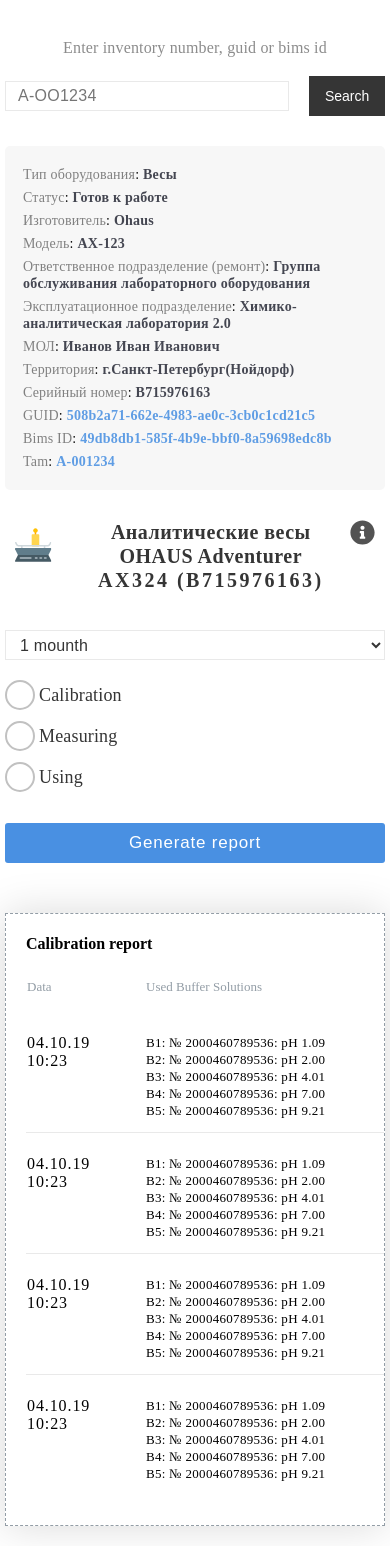
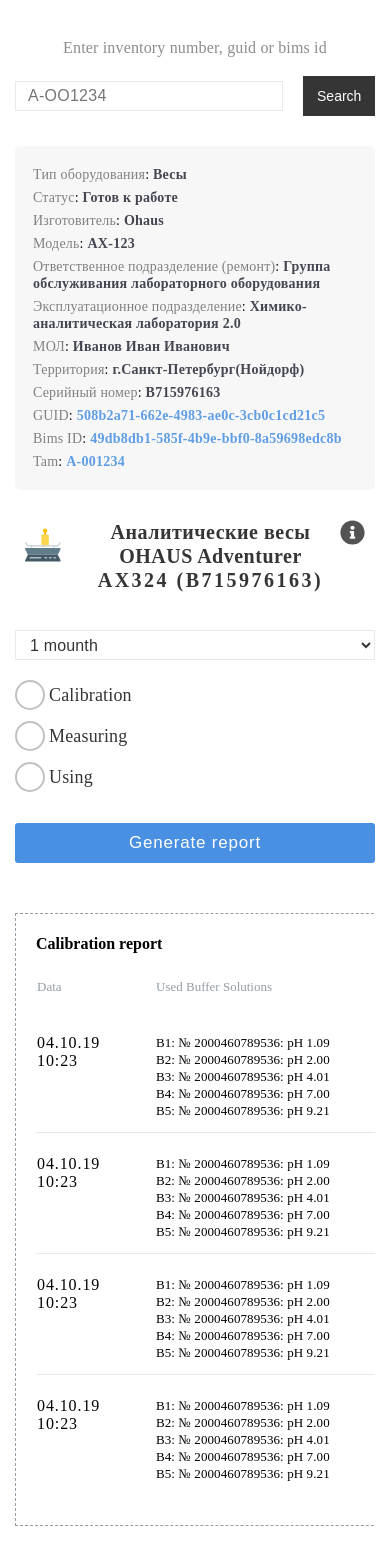
Before and after one commit to shutemov/biocad-test-task, a Vue app: page / in a window 390 px wide. Built offline with nearby package versions, Linux system fonts and the light colour scheme; a web font is replaced by a local one.

Commit message:
Corrects the semantics of styles

```diff
--- a/src/App.vue
+++ b/src/App.vue
@@ -30,16 +30,14 @@ export default {
         font-weight: normal;
     }
 
-body{
-    margin:0;
+    body {
+        margin: 0;
         padding: 0;
     }
 
-  @media (max-width: 700px) {
+    @media screen and (max-width: 700px) {
         #app {
-      /*form*/
-      padding: 6.0px 5.0px 20.0px 5.0px;
-      /*padding:0px;*/
+            padding: 6.0px 15.0px 20.0px 15.0px;
             box-sizing: border-box;
         }
     }
--- a/src/components/InsrumentCalibrationReportPage.vue
+++ b/src/components/InsrumentCalibrationReportPage.vue
@@ -1,5 +1,6 @@
 <template>
     <div class="main-container">
+
         <!--  HEAD BLOCK  -->
         <div class="head">
             <filter-devices></filter-devices>
@@ -7,25 +8,30 @@
 
         <!--  BODY  BLOCK   -->
         <div class="body">
+
             <!--   LEFT SIDE   -->
-            <div class="left-side ">
+            <div class="left-side">
                 <div class="left-side__content">
+
                     <!--  UNIT NAME  -->
-                    <unit-name :title="this.unitName"></unit-name>
+                    <unit-name :unit-name-data="this.unitName"/>
 
                     <!--  REPORT FILTER  -->
-                    <report-filters class="report-filter"></report-filters>
+                    <div class="left-side__report-filter">
+                        <report-filters/>
+                    </div>
+
                 </div>
 
                 <!--  GENERATE REPORT BUTTON  -->
                 <button class="generate-button" @click="generate">
-                    Generate report
+                    <span class="generate-button__text">Generate report</span>
                 </button>
             </div>
 
             <!--  RIGHT SIDE  -->
             <div class="right-side">
-                <device-info class="device-info" :device="getDevice"></device-info>
+                <device-info :device="getDevice"></device-info>
             </div>
         </div>
 
@@ -69,7 +75,7 @@
                     bodyReportTableData: []
                 },
 
-                unitName: undefined
+                unitName: undefined,
             };
         },
 
@@ -130,7 +136,7 @@
 
     /*margin of global elements*/
 
-    .body{
+    .body {
         /*form*/
         margin-top: 20px;
     }
@@ -141,12 +147,6 @@
     }
 
     /*---*/
-
-    .head {
-        /*form*/
-        width: 390px;
-        height: 90px;
-    }
 
     .body {
         /*form*/
@@ -167,7 +167,7 @@
         margin-left: 30px;
     }
 
-    .report-filter {
+    .left-side__report-filter {
         /*form*/
         margin-top: 30px;
     }
@@ -179,7 +179,7 @@
         background: #4990e2;
         border-radius: 3px;
         border: none;
-        margin-top:50px;
+        margin-top: 50px;
 
         /*font*/
         color: white;
@@ -191,45 +191,38 @@
         font-feature-settings: "pnum" on, "lnum" on;
     }
 
-    .device-info {
-        /*form*/
-        padding: 20px 18px 20px 18px;
-    }
 
-
-    @media (max-width: 700px) {
+    @media screen and (max-width: 700px) {
         .main-container {
-            /*form*/
-            /*box-sizing: border-box;*/
             width: 100%;
             padding: 0px;
         }
 
         .head {
-            /*form*/
             margin-top: 30px;
             width: 100%;
         }
 
         .body {
-            /*form*/
             display: flex;
             flex-direction: column-reverse;
             width: 100%;
         }
 
         .left-side {
-            /*form*/
             margin-top: 30px;
         }
 
         .right-side {
-            /*form*/
             margin-left: 0px;
         }
 
+        .footer-block {
+            width: 100%;
+            overflow: scroll;
+        }
+
         .generate-button {
-            /*form*/
             width: 100%;
             margin-top: 30px;
             font-size: 17px;
@@ -237,4 +230,3 @@
         }
     }
 </style>
-<!-- Add "scoped" attribute to limit CSS to this component only -->
--- a/src/components/body/DeviceInfo.vue
+++ b/src/components/body/DeviceInfo.vue
@@ -1,20 +1,19 @@
 <template>
     <div class="device-info">
-        <div class="infoItem"
+        <div class="device-info__item"
              v-for="itemInfo in updateInfo"
              :key="itemInfo.id">
 
 
             <!--  display the property of the item  -->
-            <span class="deviceProp" style="color:gray">{{itemInfo.deviceProperty}}</span>:
+            <span class="device-info__property" style="color:gray">{{itemInfo.deviceProperty}}</span>:
 
             <!--  if itemInfo has property "isCopied" then add clickListener and styles  -->
-            <b v-if="itemInfo.isCopied"
-               class="propValue"
+            <b v-if="itemInfo.isCopied" class="device-info__property-value_is-copied"
                @click="copy(itemInfo.value)"
                style="color:#5f9de4;">{{itemInfo.value}}</b>
 
-            <b v-else class="propValue">{{itemInfo.value}}</b>
+            <b v-else class="device-info__property-value">{{itemInfo.value}}</b>
 
         </div>
     </div>
@@ -99,14 +98,15 @@
 <style scoped>
 
     /*Analog line-height*/
-    .infoItem {
+
+    .device-info__item {
         /*form*/
         margin-top: 5px;
         letter-spacing: 0.25px;
         text-align: left;
     }
 
-    .infoItem:first-child {
+    .device-info__item:first-child {
         /*form*/
         margin-top: 0px;
     }
@@ -128,35 +128,38 @@
         line-height: 17px;
     }
 
-    .deviceProp {
+    .device-info__property {
         color: #8c8c8c;
         font-weight: lighter;
         letter-spacing: 0.2px;
     }
 
-    .propValue {
+    .device-info__property-value {
         color: #444651;
     }
 
-    @media (max-width: 700px) {
+    .device-info__property-value_is-copied {
+        color: #5f9de4;
+    }
 
-        /*Analog line-height*/
-        .infoItem {
+    @media screen and (max-width: 700px) {
+
+        /*  Analog line-height  */
+        .device-info__item {
             /*form*/
             margin-top: 6px;
         }
 
-        .infoItem:first-child {
+        .device-info__item:first-child {
             /*form*/
             margin-top: 0px;
         }
 
-        /*------------------*/
+        /*  ------------------  */
         .device-info {
             /*form*/
             width: 100%;
             height: auto;
         }
-
     }
 </style>
--- a/src/components/body/ReportFilters.vue
+++ b/src/components/body/ReportFilters.vue
@@ -1,49 +1,51 @@
 <template>
     <div class="report-filter">
 
-        <select class="report-filter__select">
+        <div class="report-filter__item">
+            <select class="select">
                 <option>1 day</option>
                 <option selected>1 mounth</option>
                 <option>6 mounth</option>
                 <option>1 year</option>
             </select>
+        </div>
 
 
-        <div class="report-filter__checkradio" style="display: flex;flex-direction: column;margin-top: 10px;">
-
-            <div>
-                <input id="calibrationRadio"
-                       type="radio"
+        <div class="report-filter__item">
+            <div class="check-radio-area">
+                <div class="check-radio-area__item">
+                    <input type="radio"
                            name="reportTypeRadio"
                            value="Calibration"
                            checked
                            v-model="reportType"
-                       @change="setReportType">
+                           @change="setReportType"
+                           id="calibrationRadio">
                     <label for="calibrationRadio">Calibration</label>
                 </div>
 
-            <div>
-                <input
-                       id="measuringRadio"
-                       type="radio"
+                <div class="check-radio-area__item">
+                    <input  type="radio"
                             name="reportTypeRadio"
                             value="Measuring"
                             v-model="reportType"
-                       @change="setReportType">
+                            @change="setReportType"
+                            id="measuringRadio">
                     <label for="measuringRadio">Measuring</label>
                 </div>
 
-            <div>
-                <input
-                       id="usingRadio"
-                       type="radio"
+                <div class="check-radio-area__item">
+                    <input type="radio"
                            name="reportTypeRadio"
                            value="Using"
                            v-model="reportType"
-                       @change="setReportType">
+                           @change="setReportType"
+                           id="usingRadio">
                     <label for="usingRadio">Using</label>
                 </div>
             </div>
+        </div>
+
     </div>
 
 </template>
@@ -75,7 +77,7 @@
 </script>
 
 <style scoped>
-    .report-filter__select {
+    .select {
         /*form*/
         width: 220px;
         height: 30px;
@@ -94,7 +96,13 @@
         color: #353535;
     }
 
-    .report-filter__checkradio > div {
+    .check-radio-area {
+        display: flex;
+        flex-direction: column;
+        margin-top: 10px;
+    }
+
+    .check-radio-area > div {
         /*form*/
         margin-top: 10px;
     }
@@ -142,10 +150,9 @@
         }
 
         input[type='radio']:checked {
-            --o:1;
+            --o: 1;
             --s: .5;
         }
-
 
 
         input[type="radio"] + label {
@@ -167,8 +174,8 @@
     }
 
 
-    @media (max-width: 700px) {
-        .report-filter__select {
+    @media screen and (max-width: 700px) {
+        .select {
             /*form*/
             width: 100%;
         }
--- a/src/components/body/UnitName.vue
+++ b/src/components/body/UnitName.vue
@@ -1,7 +1,12 @@
 <template>
     <div class="unit-name">
 
-        <svg class="logo" width="50" height="50" viewBox="0 0 40 40" fill="none" xmlns="http://www.w3.org/2000/svg">
+        <svg class="logo"
+             width="50"
+             height="50"
+             viewBox="0 0 40 40"
+             fill="none"
+             xmlns="http://www.w3.org/2000/svg">
             <g clip-path="url(#clip0)">
                 <path d="M22.3506 10.0006C21.8935 10.0006 21.5228 9.62745 21.5228 9.16724V5.83414C21.5228 5.37393 21.8935 5.00082 22.3506 5.00082C22.8078 5.00082 23.1784 5.37393 23.1784 5.83414V9.16732C23.1783 9.62745 22.8078 10.0006 22.3506 10.0006Z"
                       fill="#FFA000"/>
@@ -36,16 +41,16 @@
         </svg>
 
 
-        <div class="device-title">
-            <span class="device-title__device-title">{{this.unitNameData.title}}</span>
+        <div class="title">
+            <span class="title__text-type">{{this.unitNameData.title}}</span>
             <br>
-            <span class="device-title__device-model">{{this.unitNameData.model}}</span>
+            <span class="title__text-model">{{this.unitNameData.model}}</span>
             <br>
-            <span class="device-title__device-code">{{this.unitNameData.deviceCode}}</span>
+            <span class="title__text-code">{{this.unitNameData.deviceCode}}</span>
         </div>
 
 
-        <span class="info-tooltip">
+        <span class="info">
                 <i class="fas fa-info-circle"></i>
         </span>
     </div>
@@ -67,14 +72,6 @@
                     }
                 }
             },
-
-            tooltipData: {
-                type: String,
-                default: function () {
-                    return 'You can copy the blue code of the device just by clicking on it!'
-                }
-            },
-
         }
     }
 </script>
@@ -90,7 +87,7 @@
         height: 80px;
     }
 
-    .device-title {
+    .title {
         /*form*/
         margin-left: 20px;
         width: 100%;
@@ -107,7 +104,7 @@
         font-feature-settings: 'pnum' on, 'lnum' on;
     }
 
-    .device-title__device-code {
+    .title__text-code {
         letter-spacing: 2.5px;
     }
 
@@ -115,21 +112,21 @@
         margin-left: 0px;
     }
 
-    .info-tooltip {
+    .info {
         position: absolute;
         right: 0px;
         font-size: 22px;
         color: #535353;
     }
 
-    @media (max-width: 700px) {
+    @media screen and (max-width: 700px) {
         .unit-name {
 
             width: 100%;
             justify-content: space-around;
         }
 
-        .info-tooltip {
+        .info {
             /*form*/
             position: relative;
             margin-right: 10px;
@@ -138,7 +135,7 @@
             font-size: 25px;
         }
 
-        .device-title {
+        .title {
             /*font*/
             text-align: center;
         }
--- a/src/components/footer/CalibrationReportBodyItem.vue
+++ b/src/components/footer/CalibrationReportBodyItem.vue
@@ -2,39 +2,43 @@
     <tr class="report-body-item">
 
         <!--  Date  -->
-        <th class="report-body-item__date-cell">
+        <th class="report-body-item__th">
+            <span class="date-cell">
                    {{data.when.date}}
                     <br>
                    {{data.when.time}}
+            </span>
         </th>
 
 
         <!--   Used buffer solution   -->
-        <td class="report-body-item__used-buffer-solution-cell">
-            <div v-for="item in data.usedBufferSolution" :key="item.id">{{item}}</div>
+        <td class="report-body-item__td">
+            <div class="used-buffer-solution-cell">
+                <span class="used-buffer-solution-cell__text" v-for="item in data.usedBufferSolution" :key="item.id">{{item}}<br></span>
+            </div>
         </td>
 
 
         <!--  Slope -->
-        <td class="report-body-item__slope-cell">
-            <!--            <div class="report-body-item__slope-cell">-->
+        <td class="report-body-item__td">
+            <div class="slope-cell">
 
                 <div class="report-body-item__text">{{data.slope}}</div>
 
                 <span v-if="getSlopeState" class="report-body-item__icon positive-icon">
                     <i class="fas fa-check-circle "></i>
                  </span>
-            <span v-else
-                  class="report-body-item__icon negative-icon">
+                <span v-else class="report-body-item__icon negative-icon">
                     <i class="fas fa-times-circle"></i>
                 </span>
-            <!--            </div>-->
+
+            </div>
         </td>
 
 
         <!--   Offset   -->
-        <td>
-            <div class="report-body-item__offset-cell">
+        <td class="report-body-item__td">
+            <div class="offset-cell">
                 <div class="report-body-item__text ">{{data.offset}}</div>
 
                 <span v-if="getOffsetState" class="positive-icon">
@@ -48,7 +52,9 @@
 
 
         <!--        User        -->
-        <td class="report-body-item__user-cell">{{data.user}}</td>
+        <td class="report-body-item__td">
+            <span class="user-cell">{{data.user}}</span>
+        </td>
 
     </tr>
 </template>
@@ -110,6 +116,68 @@
 
 <style scoped>
 
+    .report-body-item{
+        border-bottom: 1px solid #E9E9E9;
+        vertical-align: top;
+    }
+
+    .report-body-item:last-child {
+        border-bottom: none;
+    }
+
+    .report-body-item__td {
+        font-size: 13px;
+        line-height: 15px;
+        letter-spacing: 0.3px;
+    }
+
+    .report-body-item__th,
+    .report-body-item__td {
+        height: auto;
+        padding-top: 22px;
+        padding-bottom: 13px;
+    }
+
+    .report-body-item__th {
+        width: 117px;
+        font-weight: normal;
+    }
+
+    .date-cell {
+        letter-spacing: 0.9px;
+    }
+
+    .slope-cell {
+        display: flex;
+        flex-direction: row;
+        align-items: center;
+        width: 96px;
+    }
+
+    .offset-cell {
+        display: flex;
+        flex-direction: row;
+        align-items: center;
+        width: 114px;
+    }
+
+    .used-buffer-solution-cell {
+        width: 200px;
+    }
+
+    .user-cell {
+        /*width: 300px;*/
+    }
+
+    .used-buffer-solution-cell__text {
+        line-height: 17px;
+        letter-spacing: 0.1px;
+    }
+
+    .report-body-item__text {
+        width: 50px;
+    }
+
     .positive-icon {
         color: #6BAE45;
         font-size: 16px;
@@ -121,70 +189,4 @@
     }
 
 
-    td, th {
-        /*form*/
-        height: auto;
-        padding-top: 22px;
-        padding-bottom: 13px;
-    }
-
-    td {
-        /*form*/
-        font-size: 13px;
-        line-height: 15px;
-        letter-spacing: 0.3px;
-    }
-
-    th:first-child {
-        /*form*/
-        width: 117px;
-        /*font*/
-        font-weight: normal;
-    }
-
-
-    .report-body-item__date-cell {
-        /*font*/
-        letter-spacing: 0.9px;
-    }
-
-    .report-body-item__slope-cell {
-        /*form*/
-        width: 87px;
-        display: flex;
-        flex-direction: row;
-        align-items: center;
-
-    }
-
-    .report-body-item__offset-cell {
-        /*form*/
-        width: 92px;
-        display: flex;
-        flex-direction: row;
-        align-items: center;
-    }
-
-    .report-body-item__used-buffer-solution-cell {
-        /*form*/
-        width: 238px;
-        /*font*/
-        line-height: 17px;
-        letter-spacing: 0.3px;
-    }
-
-    .report-body-item__text,
-    .report-body-item__text {
-        /*form*/
-        width: 50px;
-    }
-
-
-    .report-body-item__icon {
-
-    }
-
-    .report-body-item__icon {
-
-    }
 </style>
--- a/src/components/footer/CalibrationReportTableHead.vue
+++ b/src/components/footer/CalibrationReportTableHead.vue
@@ -1,10 +1,8 @@
 <template>
     <tr class="report-header-item">
 
-        <th class="report-header-item__content"
-            v-for="th in this.tHeadData"
-            :key="th.id"
-            v-html="th">
+        <th class="report-header-item__th" v-for="th in this.tHeadData" :key="th.id">
+            <div class="report-header-item__cell-text" v-html="th"></div>
         </th>
 
     </tr>
@@ -34,10 +32,11 @@
 
 <style scoped>
 
-
-    .report-header-item__content {
-        /*font*/
+    .report-header-item__th {
         color: #939DA6;
         font-weight: normal;
+        vertical-align: top;
+        font-size: 13px;
     }
+
 </style>
--- a/src/components/footer/ReportTable.vue
+++ b/src/components/footer/ReportTable.vue
@@ -2,22 +2,22 @@
     <div class="report">
 
         <!--  TABLE  -->
-        <table class="report__table">
+        <table class="table">
 
             <!--  CAPTION  -->
-            <caption class="report-table__caption">
+            <caption class="table__caption">
                 <b>{{title}}</b>
             </caption>
 
 
             <!--  TABLE HEAD  -->
-            <thead class="report__thead">
+            <thead class="table__thead">
                 <calibration-report-table-head :t-head-data="this.tHead"/>
             </thead>
 
 
             <!--   TABLE BODY  -->
-            <tbody class="report__tbody">
+            <tbody class="table__tbody">
 
                 <calibration-report-table-body-item
                         v-for="data in this.tBody"
@@ -122,40 +122,21 @@
 
 <style>
 
-    caption {
-        /*font*/
+    .table__caption{
         text-align: left;
         font-size: 16px;
         line-height: 19px;
         margin-bottom: 25px;
     }
 
-    table {
+    .table {
         border-collapse: collapse;
         width: 100%;
         text-align: left;
     }
 
-    /*tr classes*/
-
-    .report-header-item {
-        vertical-align: top;
-        font-size: 13px;
-    }
-
-    .report-body-item {
-        border-bottom: 1px solid #E9E9E9;
-        vertical-align: top;
-    }
-
-    .report-body-item:last-child {
-        border-bottom: none;
-    }
-
-    /*---*/
 
     .report {
-        /*form*/
         padding: 39px 40px 60px 40px;
         background: #FFFFFF;
         border: 1px dashed #939DA6;
@@ -165,17 +146,8 @@
 
     @media screen and (max-width: 700px) {
         .report {
-            /*form*/
             padding: 19.5px 20px 30px 20px;
-            overflow: scroll;
-        }
-
-        table {
-            /*form*/
-            border-collapse: collapse;
             width: 900px;
-            /*font*/
-            text-align: left;
         }
     }
 
--- a/src/components/header/FilterDevices.vue
+++ b/src/components/header/FilterDevices.vue
@@ -1,15 +1,17 @@
 <template>
     <div class="filter-devices">
-        <div class="filter-devices__title">
-            <span class="filter-devices__text">Enter inventory number, guid or bims id</span>
-        </div>
 
-        <div class="filter-devices__search">
+            <div class="filter-devices__title">
+                <span class="filter-devices__text">Enter inventory number, guid or bims id</span>
+            </div>
 
-            <input class="filter-devices__input" type="text" placeholder="A-OO1234" v-model="deviceId">
+            <div class="filter-devices__search">
+                <input class="filter-devices__input" type="text" placeholder="A-OO1234" v-model="deviceId">
+                <button class="filter-devices__button" @click="search(deviceId)">
+                    Search
+                </button>
+            </div>
 
-            <button class="filter-devices__button" @click="search(deviceId)">Search</button>
-        </div>
     </div>
 </template>
 
@@ -53,6 +55,14 @@
         /*form*/
         width: 320px;
         height: 90px;
+    }
+
+    .filter-devices__header{
+
+    }
+
+    .filter-devices__body{
+
     }
 
     .filter-devices__search {
@@ -111,7 +121,7 @@
         color: #8C8C8C;
     }
 
-    @media (max-width: 700px) {
+    @media screen and (max-width: 700px) {
         .filter-devices {
             width: 100%;
         }
```
Lines whose indentation alone changed are shown as unchanged.
